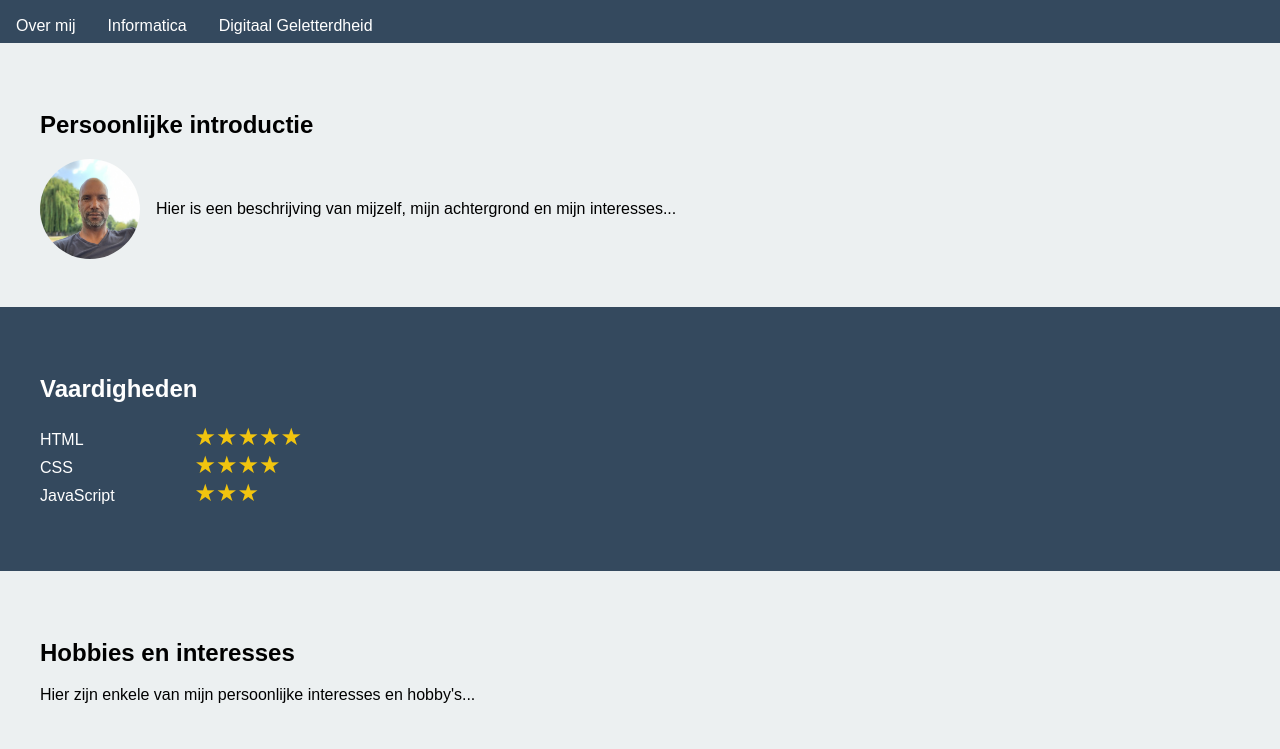
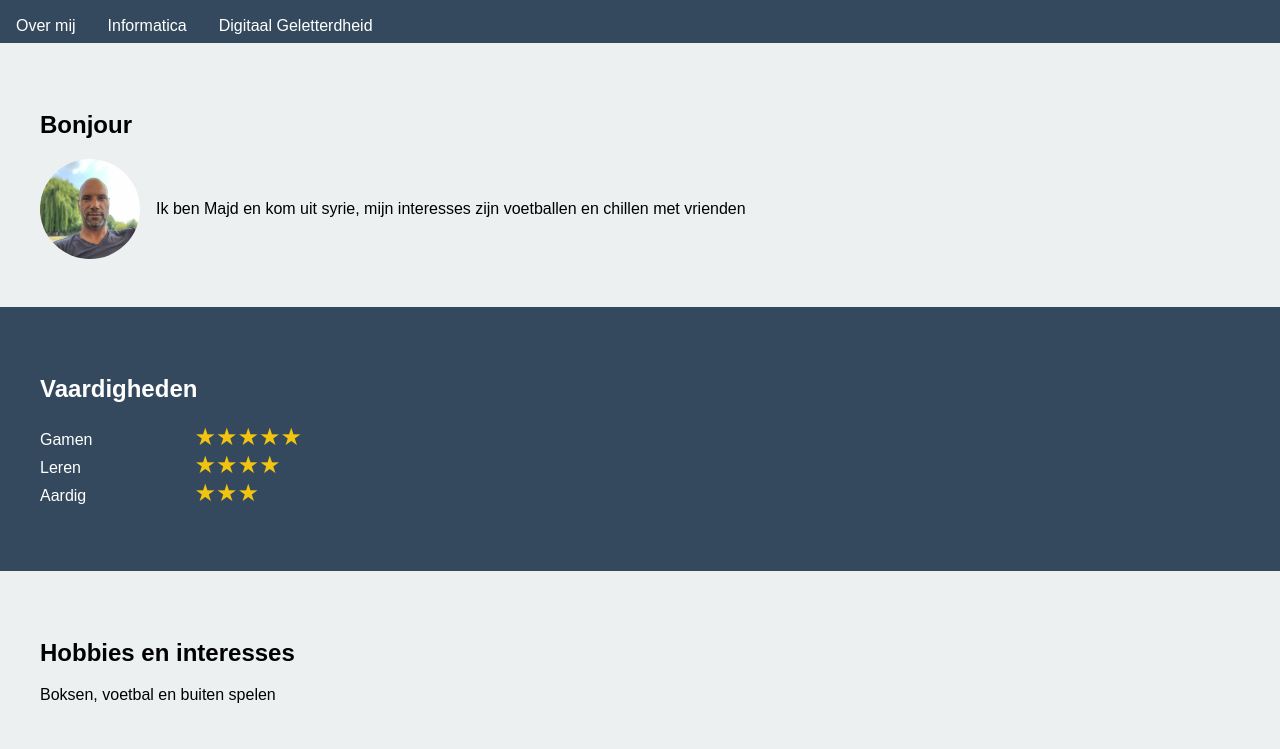
Before and after one commit to Tom22239/websiteMajd.github.io, a plain HTML site: page index.html in a window 1280 px wide. Shown: the part 51-800 px from the top of the page. Drawn offline with Linux system fonts and the light colour scheme.

Commit message:
bewerken

```diff
--- a/index.html
+++ b/index.html
@@ -41,10 +41,10 @@
         <!-- Persoonlijke introductie -->
         <section class="section-light">
             <div class="container">
-                <h2>Persoonlijke introductie</h2>
+                <h2>Bonjour</h2>
                 <div class="intro-content">
                     <img src="img/me.jpg" alt="Your Name" class="profile-picture">
-                    <p>Hier is een beschrijving van mijzelf, mijn achtergrond en mijn interesses...</p>
+                    <p>Ik ben Majd en kom uit syrie, mijn interesses zijn voetballen en chillen met vrienden</p>
                 </div>
             </div>
         </section>
@@ -55,15 +55,15 @@
         <h2>Vaardigheden</h2>
         <ul class="skills-list">
             <li>
-                <span class="skill-name">HTML</span>
+                <span class="skill-name">Gamen</span>
                 <span class="rating" data-rating="5"></span>
             </li>
             <li>
-                <span class="skill-name">CSS</span>
+                <span class="skill-name">Leren</span>
                 <span class="rating" data-rating="4"></span>
             </li>
             <li>
-                <span class="skill-name">JavaScript</span>
+                <span class="skill-name">Aardig</span>
                 <span class="rating" data-rating="3"></span>
             </li>
         </ul>
@@ -74,7 +74,7 @@
         <section class="section-light">
             <div class="container">
                 <h2>Hobbies en interesses</h2>
-                <p>Hier zijn enkele van mijn persoonlijke interesses en hobby's...</p>
+                <p> Boksen, voetbal en buiten spelen</p>
             </div>
         </section>
 
```
